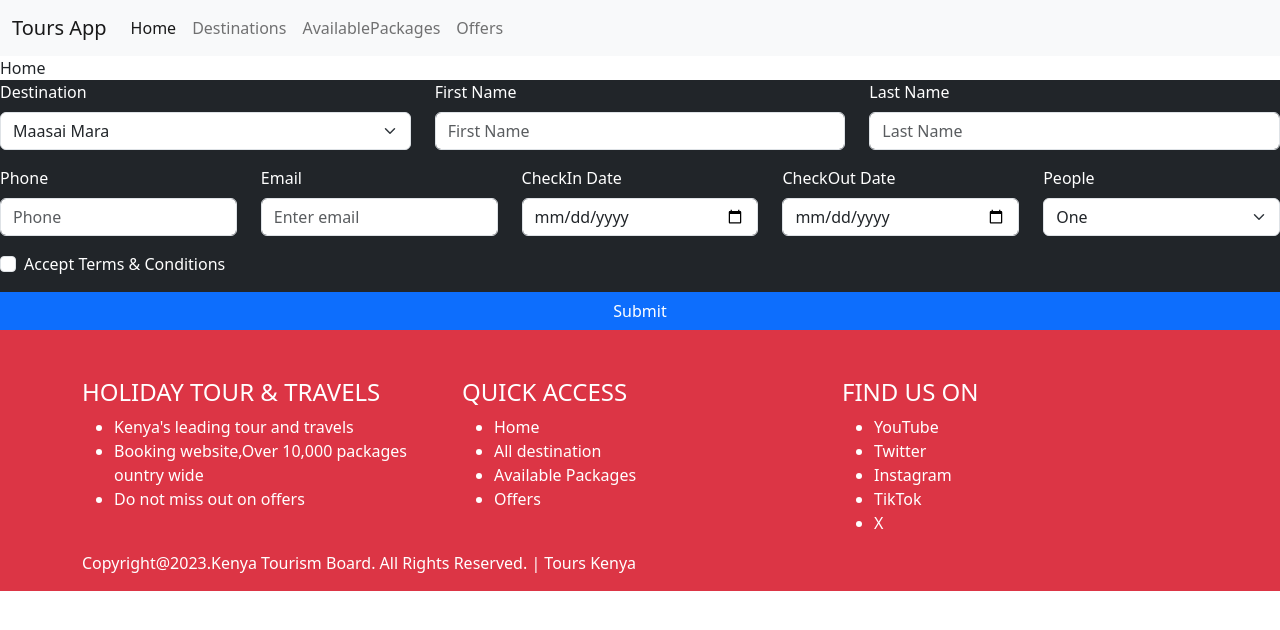
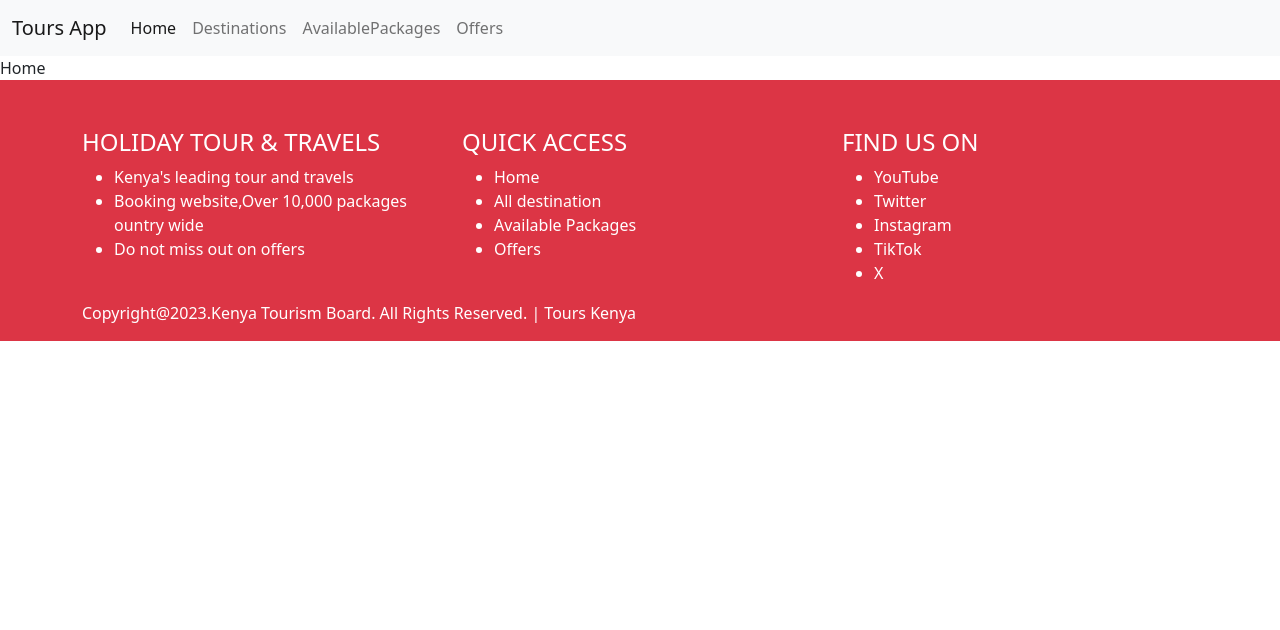
Before and after one commit to wahitom/phase-2-tour-project, a React (Create React App) app: page / in a window 1280 px wide. Shown: the top 630 px of the page. Built offline with nearby package versions, Linux system fonts and the light colour scheme; data requests are answered from the project's data file.

Commit message:
packages added

```diff
--- a/src/App.js
+++ b/src/App.js
@@ -18,7 +18,7 @@ function App() {
         <Route path="/availablepackages" element={<Availablepackages />} />
         <Route path="/offers" element={<Offers />} />
       </Routes>
-      <Userform />
+
       <Footer />
     </>
   );
```
